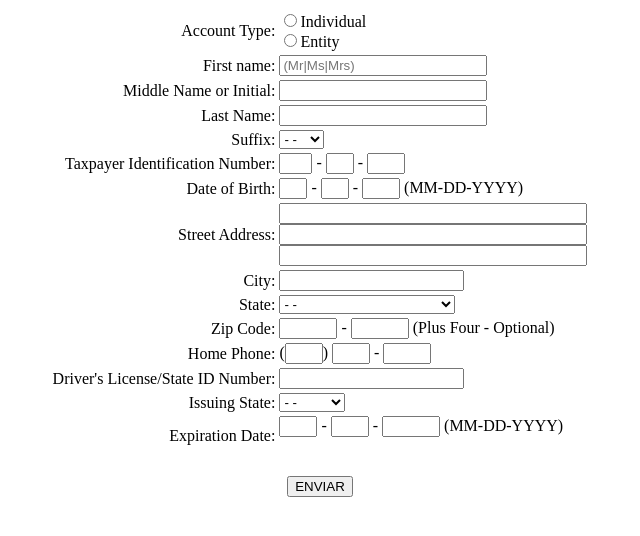
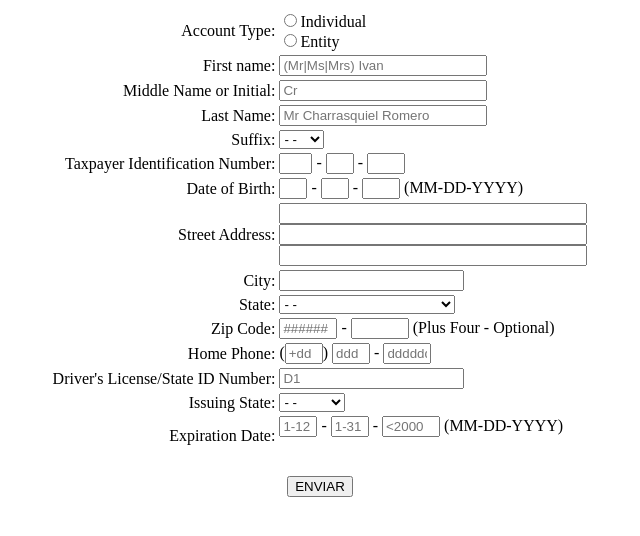
Before and after one commit to IvanCharrasquiel/Taller-4, a plain HTML site: page html/ejercicio3.html in a window 1280 px wide. Shown: the whole page, without its empty margins (320-960 px from the left). Drawn offline with Linux system fonts and the light colour scheme.

Commit message:
Ultimo commit

```diff
--- a/html/ejercicio3.html
+++ b/html/ejercicio3.html
@@ -21,8 +21,8 @@
                     <label for="">Account Type: </label>
                 </td>
                 <td>
-                    <input type="radio" name="opcion">Individual <br>
-                    <input type="radio" name="opcion">Entity
+                    <input required type="radio" name="opcion">Individual <br>
+                    <input required type="radio" name="opcion">Entity
                 </td>
             </tr>
 
@@ -31,7 +31,7 @@
                     <label for="">First name:</label>
                 </td>
                 <td>
-                    <input style="width: 200px;" type="text" placeholder="(Mr|Ms|Mrs)" pattern="(Mr|Ms|Mrs) [A-z]*" required>
+                    <input style="width: 200px;" type="text" placeholder="(Mr|Ms|Mrs) Ivan" pattern="(Mr|Ms|Mrs) [A-z]*" required>
                 </td>
             </tr>
             <tr>
@@ -39,14 +39,14 @@
                     <label for="">Middle Name or Initial:</label>
                 </td>
                 <td>
-                    <input style="width: 200px;" type="text" pattern="[A-Z]{1}[a-z]{1}">
+                    <input placeholder="Cr" style="width: 200px;" type="text" pattern="[A-Z]{1}[a-z]{1}" required>
                 </td>
             </tr>
             <tr>
                 <td class="tableText">
                     <label for="">Last Name:</label>
                 <td>
-                    <input style="width: 200px;" type="text" pattern="(Mr|Ms|Mrs) [A-z]+( [A-Za-z]+){1,3}">
+                    <input required placeholder="Mr Charrasquiel Romero" style="width: 200px;" type="text" pattern="(Mr|Ms|Mrs) [A-z]+( [A-Za-z]+){1,3}">
                 </td>
             </tr>
             <tr>
@@ -54,7 +54,7 @@
                     <label for="">Suffix:</label>
                 </td>
                 <td>
-                    <select name="" id="">
+                    <select required name="" id="">
 
                         <option value="">- -</option>
                         <option value="">Mr</option>
@@ -105,7 +105,7 @@
                     <label for="">State: </label>
                 </td>
                 <td>
-                    <select name="" id="">
+                    <select required name="" id="">
 
                         <option value="">- -</option>
                         <option value=""> Amazonas</option>
@@ -147,7 +147,7 @@
                     <label for="">Zip Code: </label>
                 </td>
                 <td>
-                    <input required style="width: 50px;" type="text" pattern="\d{6}"> -
+                    <input required placeholder="######" style="width: 50px;" type="text" pattern="\d{6}"> -
                     <input style="width: 50px;" type="text" pattern="\d{4}">
                     <label for="">(Plus Four - Optional)</label>
                 </td>
@@ -157,13 +157,13 @@
                     <label for="">Home Phone: </label>
                 </td>
                 <td>
-                    (<input style="width: 30px;" type="text" pattern="\+\d{2}">)
-                    <input style="width: 30px;" type="text" pattern="\d{3}"> -
-                    <input style="width: 40px;" type="text" pattern="\d{7}"></td>
+                    (<input required placeholder="+dd" style="width: 30px;" type="text" pattern="\+\d{2}">)
+                    <input required placeholder="ddd" style="width: 30px;" type="text" pattern="\d{3}"> -
+                    <input required placeholder="ddddddd" style="width: 40px;" type="text" pattern="\d{7}"></td>
             </tr>
             <tr>
                 <Td class="tableText"><label for="">Driver's License/State ID Number:</label></Td>
-                <Td><input type="text" pattern="(D)\d+">
+                <Td><input required placeholder="D1" type="text" pattern="(D)\d+">
                 </Td>
             </tr>
             <tr>
@@ -178,9 +178,9 @@
             <tr>
                 <td class="tableText"><label for="">Expiration Date: </label></td>
                 <td>
-                    <input style="width: 30px;" type="text"> -
-                    <input style="width: 30px;" type="text"> -
-                    <input style="width: 50px;" type="text"> (MM-DD-YYYY) <br><br></td>
+                    <input placeholder="1-12" style="width: 30px;" type="text" min="1" max="12" required> -
+                    <input placeholder="1-31" style="width: 30px;" type="text" min="1" max="31" required> -
+                    <input placeholder="<2000" style="width: 50px;" type="text" min="2000" required> (MM-DD-YYYY) <br><br></td>
             </tr>
         </table><br>
 
```
